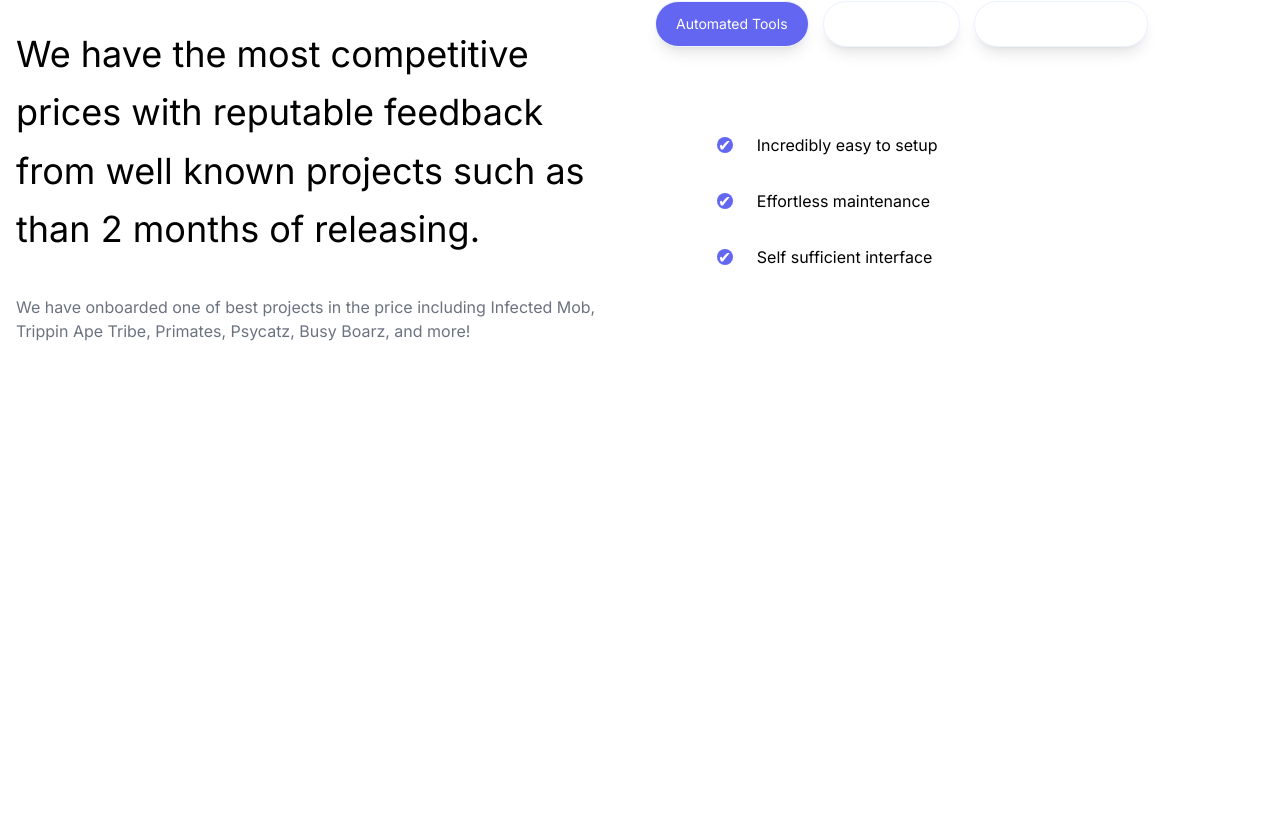
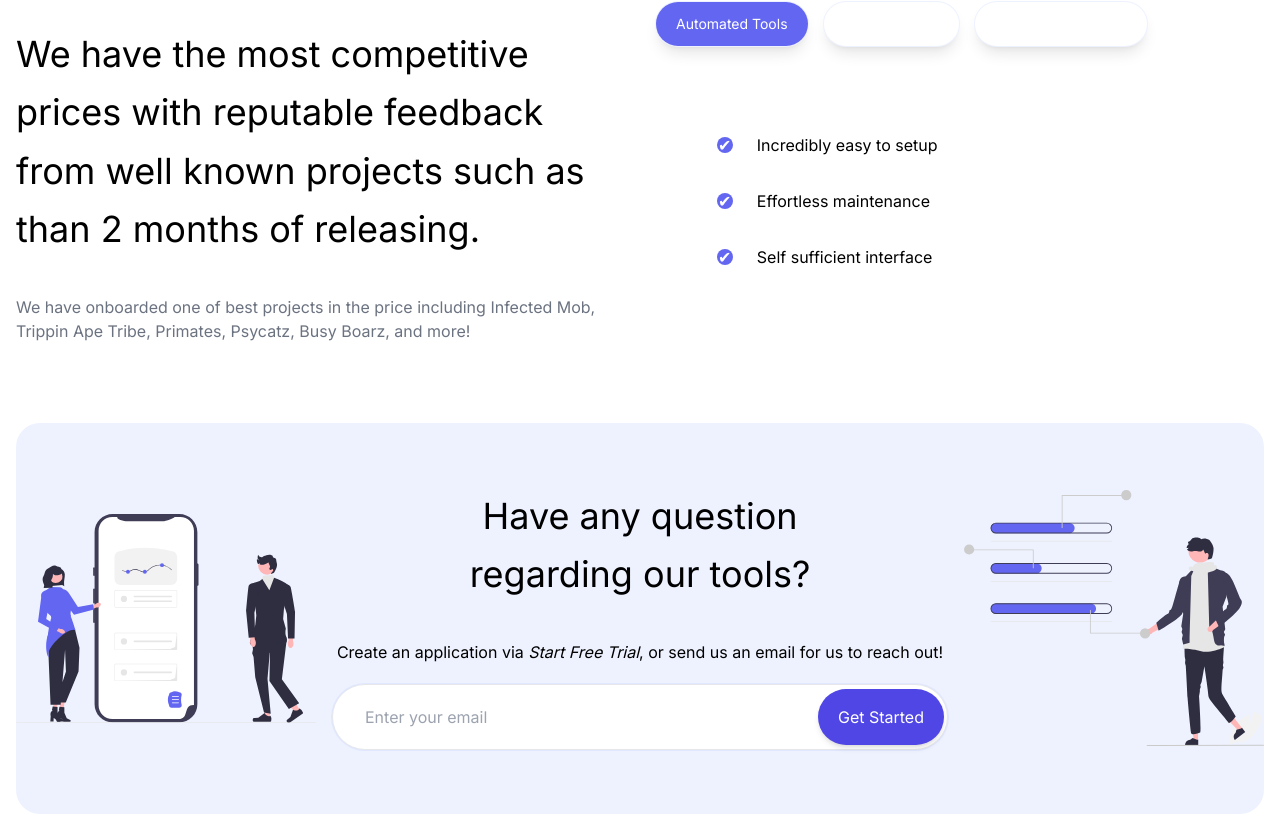
Before and after one commit to jhigger/ua-client-page, a Next.js app: page / in a window 1280 px wide. Shown: the part 1638-2468 px from the top of the page. Before the commit the page ends 1997 px from the top, so only its background shows below. Built offline with nearby package versions, Linux system fonts and the light colour scheme.

Commit message:
question

```diff
--- /dev/null
+++ b/src/components/Question.tsx
@@ -0,0 +1,47 @@
+/* eslint-disable @next/next/no-img-element */
+const Question = () => {
+	return (
+		<section className="mt-20 grid grid-cols-1 gap-4 rounded-3xl bg-indigo-50 py-16 px-4 font-inter md:grid-cols-12 lg:px-0">
+			<div className="col-span-full hidden flex-col justify-center gap-4 lg:col-span-3 lg:flex">
+				<img
+					src="assets/svg/investor_update.svg"
+					alt="illustration"
+					className="w-full"
+				/>
+			</div>
+			<div className="col-span-full text-center lg:col-span-6">
+				<h2 className="mb-9 text-4xl leading-relaxed">
+					Have any question
+					<br />
+					regarding our tools?
+				</h2>
+				<p className="mb-5">
+					Create an application via <i>Start Free Trial</i>, or send
+					us an email for us to reach out!
+				</p>
+				<form
+					onSubmit={(e) => e.preventDefault()}
+					className="relative flex items-center justify-center"
+				>
+					<input
+						type="email"
+						placeholder="Enter your email"
+						className="h-16 w-full rounded-full border p-8 pr-40 text-gray-500 outline-none ring-1 ring-indigo-100 focus:border-indigo-600"
+					/>
+					<button className="absolute right-1 flex h-[85%] w-auto items-center rounded-full bg-indigo-600 px-5 py-3 text-white shadow-md outline-none ring-indigo-600 ring-offset-2 focus:shadow-none focus:ring-2 sm:mt-0 sm:ml-3">
+						Get Started
+					</button>
+				</form>
+			</div>
+			<div className="col-span-full hidden flex-col justify-center gap-4 lg:col-span-3 lg:flex">
+				<img
+					src="assets/svg/percentages.svg"
+					alt="illustration"
+					className="w-full"
+				/>
+			</div>
+		</section>
+	);
+};
+
+export default Question;
--- a/src/pages/index.tsx
+++ b/src/pages/index.tsx
@@ -1,8 +1,9 @@
 import type { NextPage } from "next";
 import Head from "next/head";
+import Features from "../components/Features";
 import Hero from "../components/Hero";
 import Navbar from "../components/Navbar";
-import Features from "../components/Features";
+import Question from "../components/Question";
 import Why from "../components/Why";
 
 const Home: NextPage = () => {
@@ -19,6 +20,7 @@ const Home: NextPage = () => {
 				<Hero />
 				<Features />
 				<Why />
+				<Question />
 			</main>
 		</>
 	);
```
Also changed, not shown: public/assets/svg/investor_update.svg (added), public/assets/svg/percentages.svg (added).
